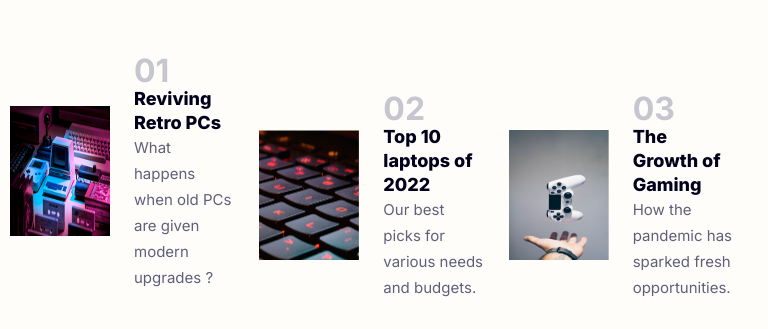
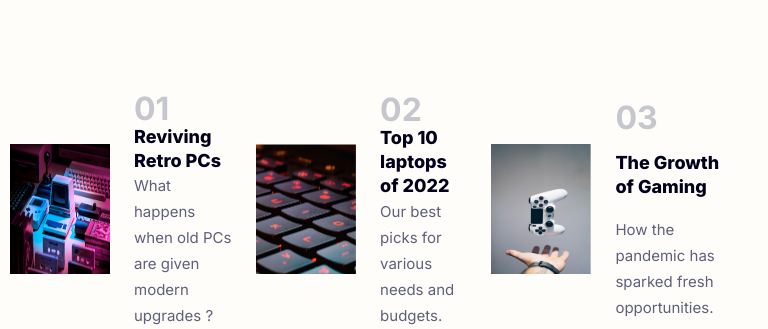
Before and after one commit to benoitivars/myFigmaExercise4, a plain HTML site: page index.html in a window 768 px wide. Shown: the part 804-1133 px from the top of the page. Before the commit the page ends 1105 px from the top, so only its background shows below. Drawn offline with Linux system fonts and the light colour scheme.

Commit message:
Footer display en grid, je dois encore le rendre plus responsive sur portable

```diff
--- a/style.css
+++ b/style.css
@@ -130,7 +130,7 @@ h3 {
 
 section .container {
     margin-top: 20px;
-    display: flex;
+    display: grid;
 }
 
 .container .about1 {
@@ -139,8 +139,8 @@ section .container {
     grid-template-rows: auto auto auto;
     justify-content: center;
     align-items: center;
-    width:350px;
-    height: 100px;
+/*     width:350px;
+    height: 100px; */
     column-gap: 24px;
 }
 
@@ -175,8 +175,8 @@ section .container .about2 {
     grid-template-rows: auto auto auto;
     justify-content: center;
     align-items: center;
-    width:350px;
-    height: 100px;
+/*     width:350px;
+    height: 100px; */
     column-gap: 24px;
 }
 
@@ -213,8 +213,8 @@ section .container .about3 {
     grid-template-rows: auto auto auto;
     justify-content: center;
     align-items: center;
-    width:350px;
-    height: 100px;
+/*     width:350px;
+    height: 100px; */
     column-gap: 24px;
 }
 
@@ -274,6 +274,8 @@ section .container .about3 .clicP3 {
 }
 /* SPECIFIC QUERIES */
 
+/* SMALL SCREENS */
+
 @media screen and (max-width: 768px) {
     header .container {
         margin-top: 28px;
@@ -328,10 +330,13 @@ section .container .about3 .clicP3 {
         padding-bottom: 20px;
     }
     section .container {
-        flex-direction: column;
-        align-content: space-around;
+        grid-template-columns: auto;
+/*      align-content: space-around;*/
         justify-content: center;
-        align-items: center;
+        justify-items: center;
+    }
+    section .container .about1 {
+        margin-top: 76px;
     }
     section .container .about2 {
         margin-top: 76px;
@@ -340,6 +345,8 @@ section .container .about3 .clicP3 {
         margin-top: 76px;
     }
 }
+
+/* LARGE SCREENS */
 
 @media screen and (min-width: 768px) {
     header .container {
@@ -408,8 +415,6 @@ section .container .about3 .clicP3 {
         line-height: 32px;
     }
     section .container {
-        flex-direction: row;
-        align-items: center;
-        justify-content: space-around;
+        grid-template-columns: auto auto auto;
     }
 }
```
